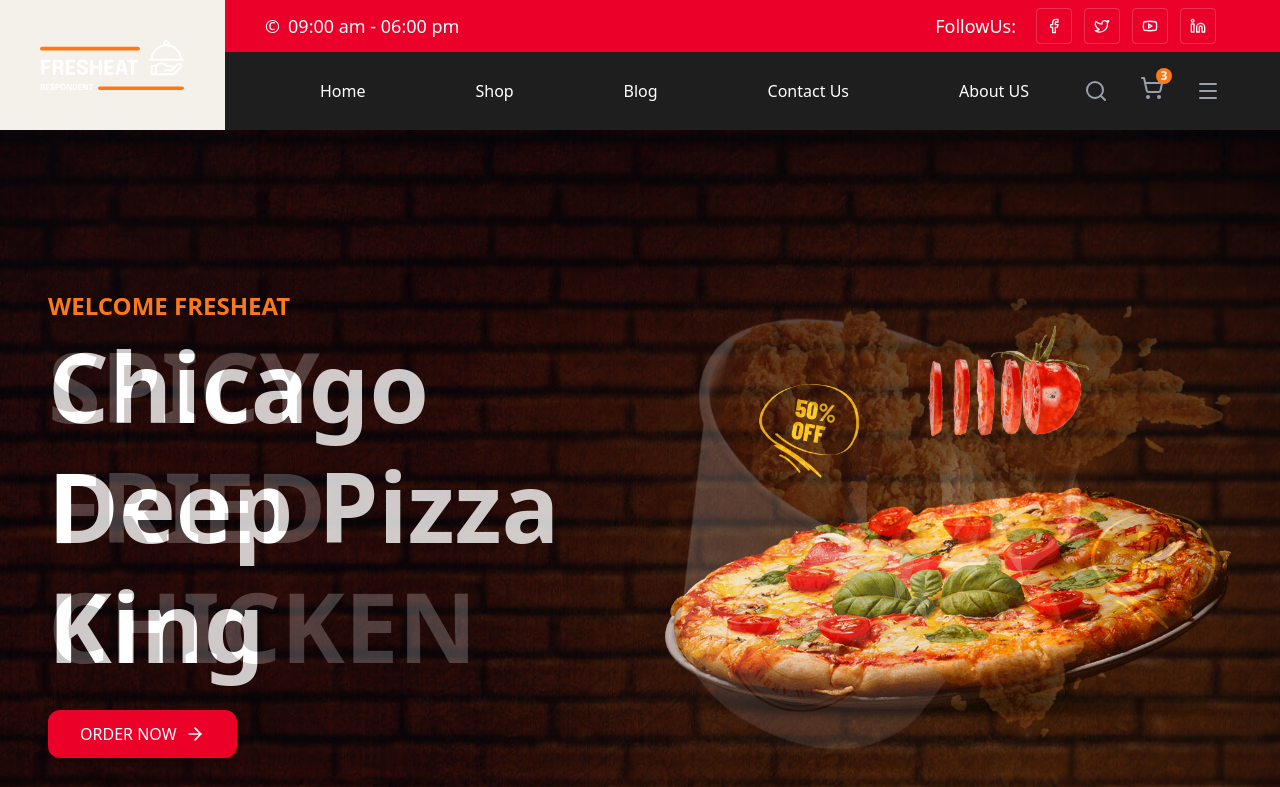
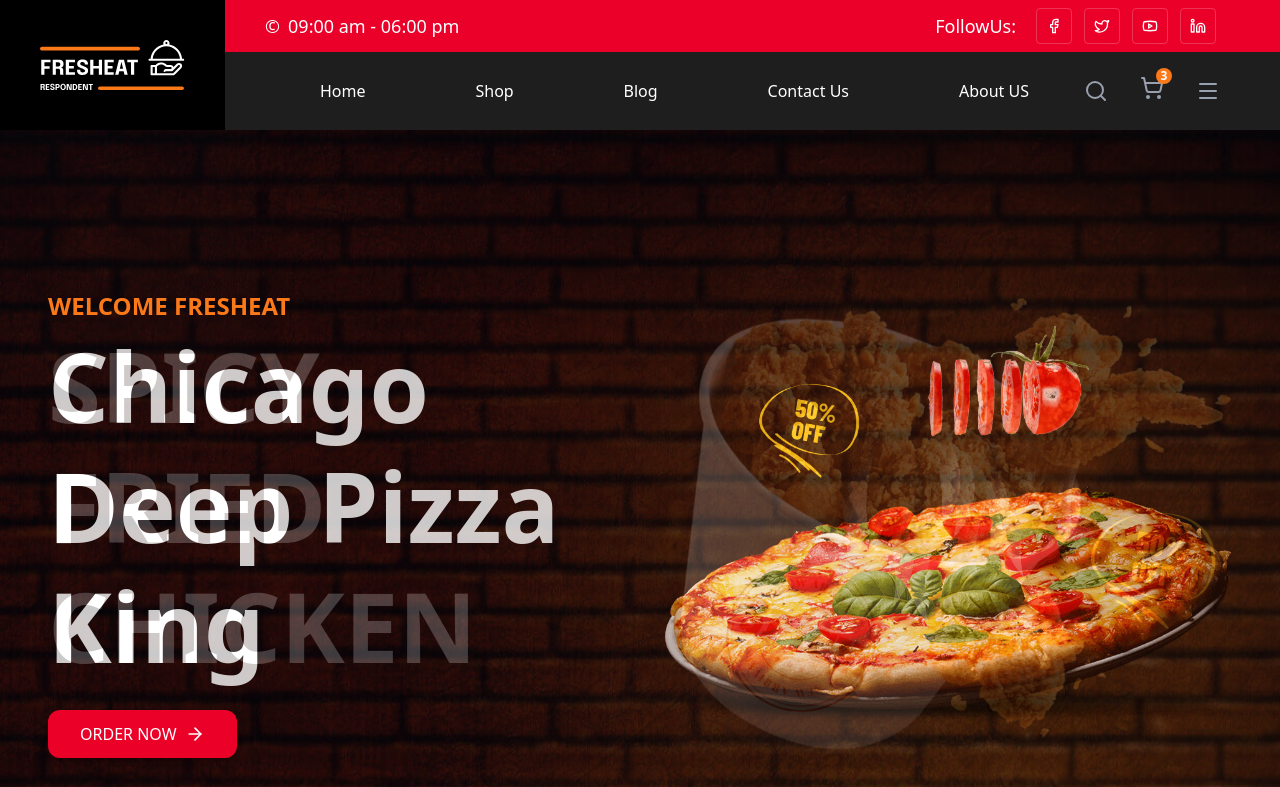
Before and after one commit to mouminkam/Shayrayar-SSR, a Next.js app: page / in a window 1280 px wide. Shown: the top 787 px of the page. Built offline with nearby package versions, Linux system fonts and the light colour scheme.

Commit message:
fix logo

```diff
--- a/src/layout/Header.jsx
+++ b/src/layout/Header.jsx
@@ -122,12 +122,12 @@ const FreshHeatHeader = () => {
           }`}
       >
         {/* Logo and Navigation */}
-        <div className="flex items-center bg-bg2">
+        <div className="flex items-center bg-bg3">
           {/* Logo Section */}
           <div className="px-10 w-1/5 flex">
             <div className="p-0 transform ">
               <Image
-                src={`/img/logo/logowhite.svg` || `/img/logo/logo.svg`}
+                src={`/img/logo/logowhite.svg`}
                 alt="logo"
                 width={100}
                 height={100}
```
